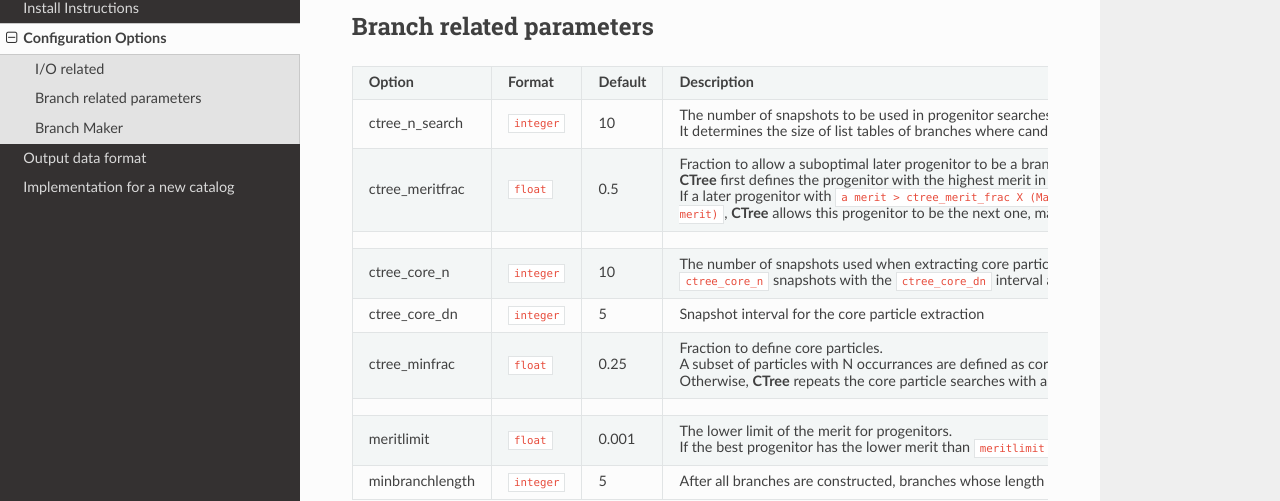
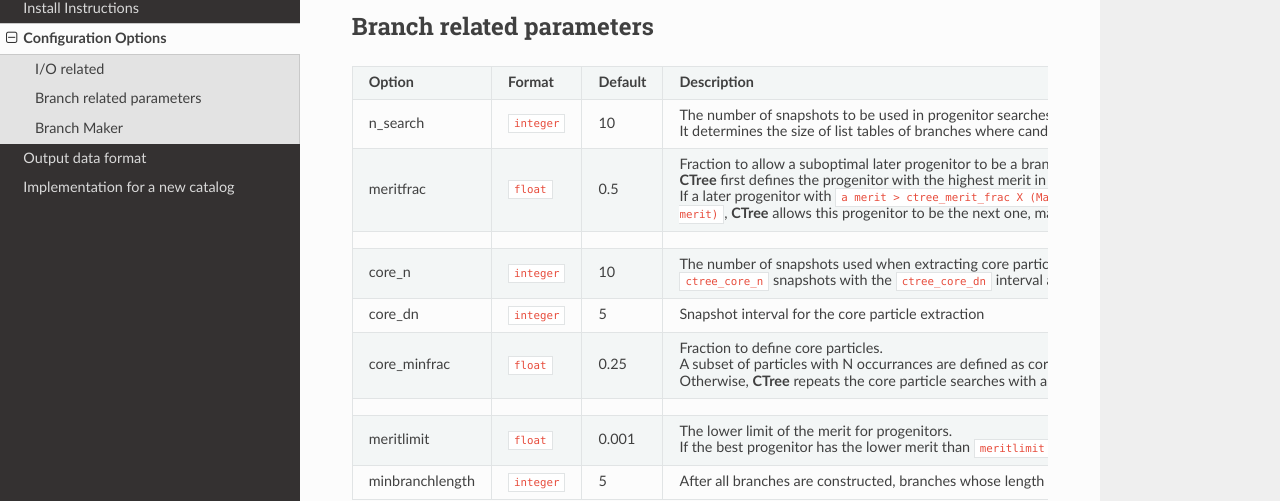
Before and after one commit to JinsuRhee/VELUGA-CTree, a Sphinx documentation site: the page built from docs/configuration.rst, in a window 1280 px wide and 900 px high, scrolled down 1382 px. Shown: the part 144-645 px from the top of the window. Built offline with Sphinx 7.4.7 and the Read the Docs theme 3.1.0, drawn with Linux system fonts in a browser that asks for light colours.

Commit message:
configuration names changed and a minor typo fixed

```diff
--- a/docs/configuration.rst
+++ b/docs/configuration.rst
@@ -186,14 +186,14 @@ Branch related parameters
      - **Default**
      - **Description**
 
-   * - ctree_n_search
+   * - n_search
      - ``integer``
      - 10
      - The number of snapshots to be used in progenitor searches
 
        It determines the size of list tables of branches where candidate progenitor information is written
 
-   * - ctree_meritfrac
+   * - meritfrac
      - ``float``
      - 0.5
      - Fraction to allow a suboptimal later progenitor to be a branch point
@@ -207,19 +207,19 @@ Branch related parameters
      -
      -
 
-   * - ctree_core_n
+   * - core_n
      - ``integer``
      - 10
      - The number of snapshots used when extracting core particles.
 
        ``ctree_core_n`` snapshots with the ``ctree_core_dn`` interval are used
 
-   * - ctree_core_dn
+   * - core_dn
      - ``integer``
      - 5
      - Snapshot interval for the core particle extraction
 
-   * - ctree_minfrac
+   * - core_minfrac
      - ``float``
      - 0.25
      - Fraction to define core particles.
```
Also changed, not shown: ctree_ref.cfg (+6 -7 lines), 4 other files.
